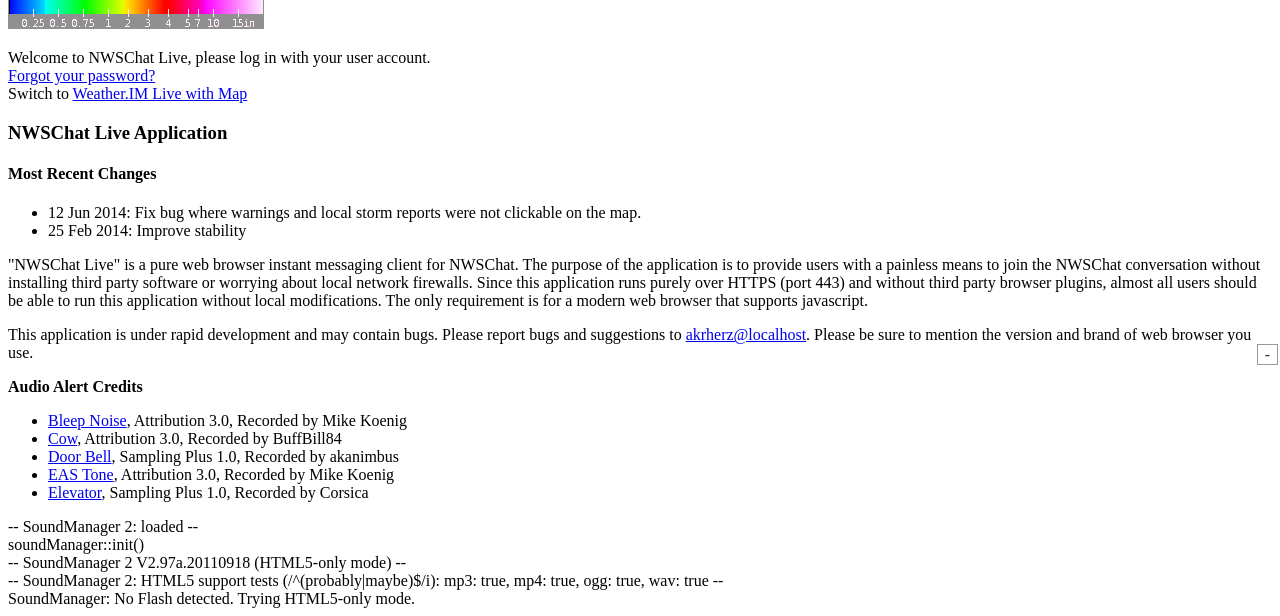
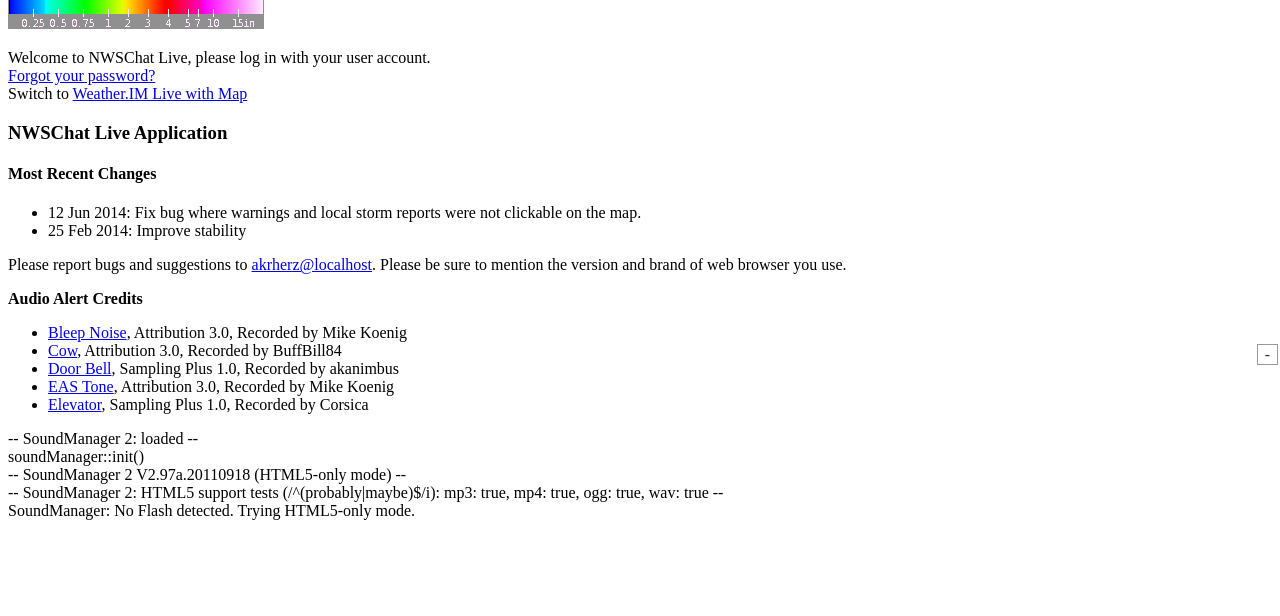
Before and after one commit to akrherz/weather.im, a PHP site: page /live/index.php?nomap in a window 1280 px wide. Shown: the part 433-1049 px from the top of the page. After the commit the page ends 953 px from the top, so only its background shows below. Run offline with PHP 8.4, Linux system fonts and the light colour scheme; some libraries are stand-ins or nearby versions.

Commit message:
drop some legacy verbiage

```diff
--- a/html/live/index.php
+++ b/html/live/index.php
@@ -76,18 +76,7 @@
  <li>25 Feb 2014: Improve stability</li>
 </ul>
 
-<p style="margin-top: 5px;">"<?php echo $appname; ?>" is a pure web browser instant messaging client
-for NWSChat.  The purpose of the application is to provide users
-with a painless means to join the NWSChat conversation without
-installing third party software or worrying about local network
-firewalls.  Since this application runs purely over HTTPS
-(port 443) and without third party browser plugins, almost all users
-should be able to run this application without local modifications.
-The only requirement is for a modern web browser that supports
-javascript.</p>
-
-<p style="margin-top: 5px;">This application is under rapid development
-and may contain bugs.  Please report bugs and suggestions to
+<p style="margin-top: 5px;">Please report bugs and suggestions to
 <a target="_new" href="mailto:<?php echo $config["nwschatadmin"]; ?>"><?php echo $config["nwschatadmin"]; ?></a>.
 Please be sure to mention the version and brand of web browser
 you use.</p>
```
